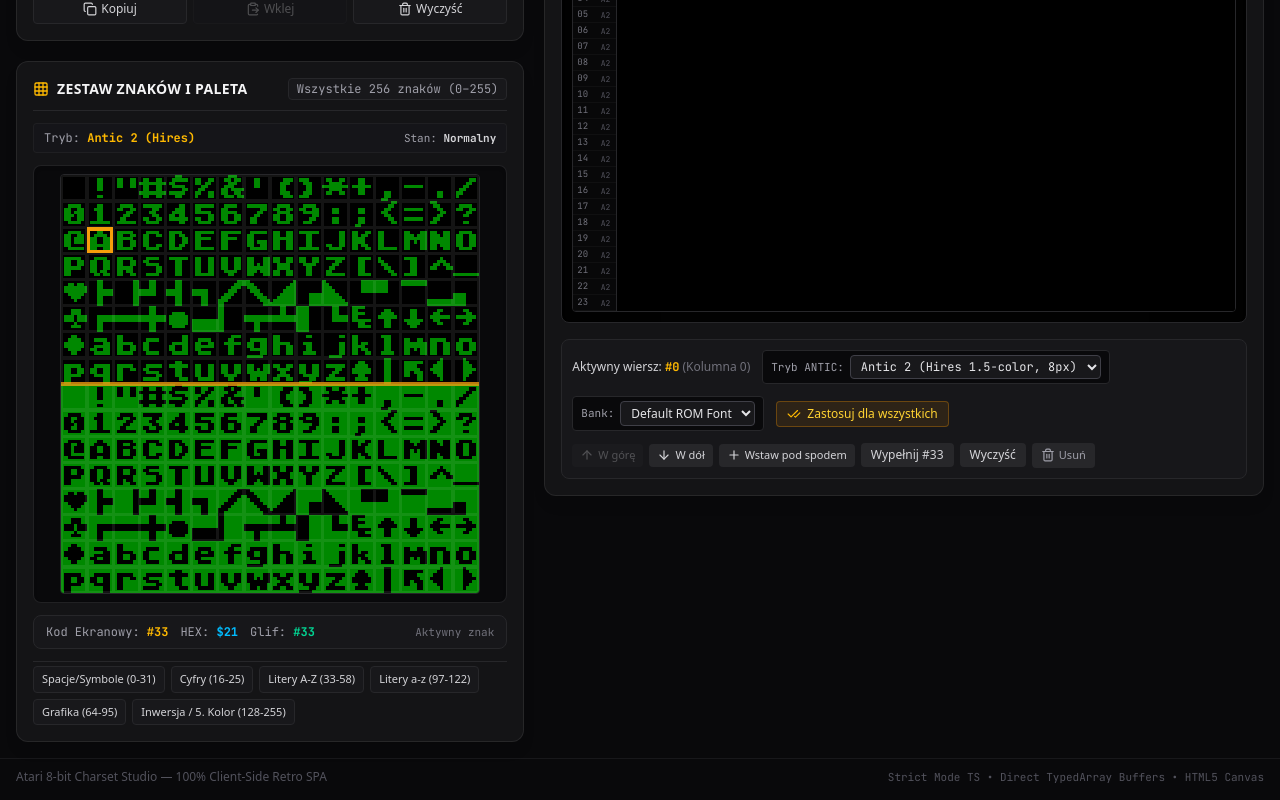
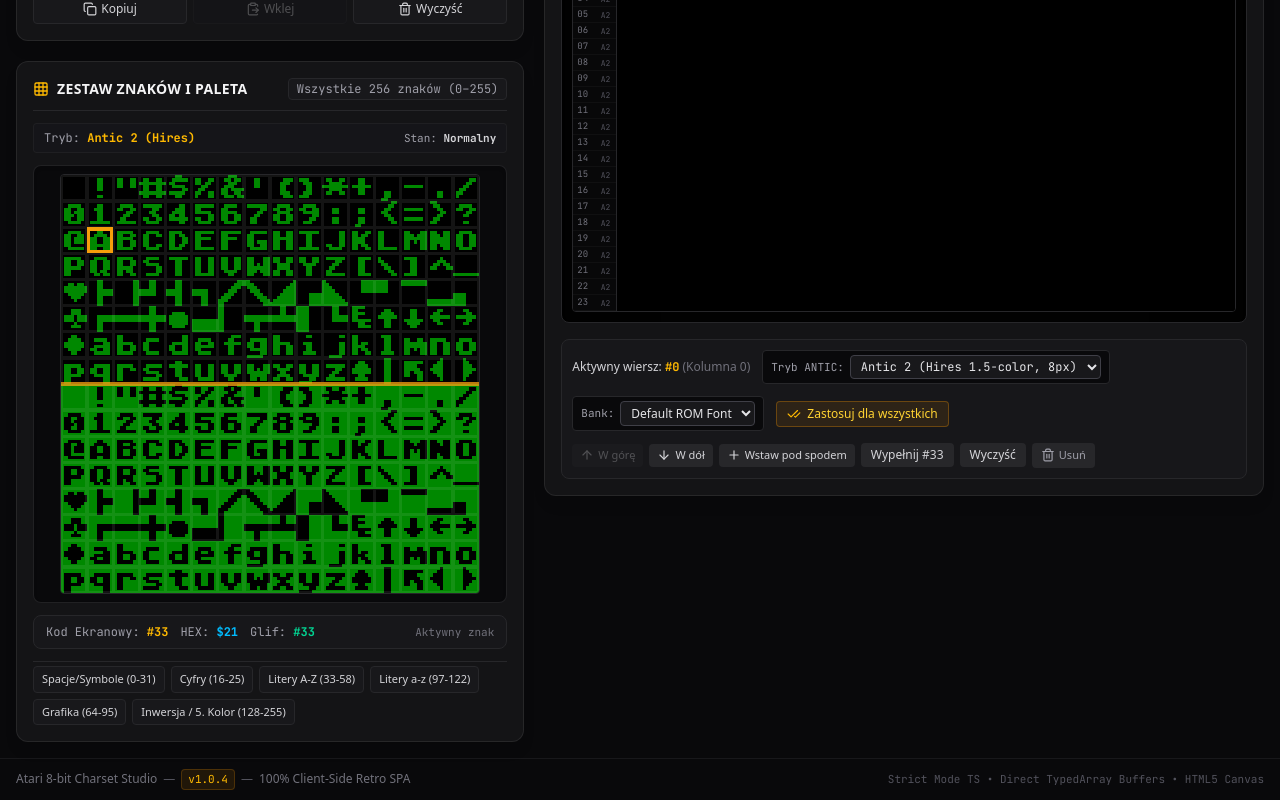
Before and after one commit to grzes71/atari-charset-studio, a React (Vite) app: page / in a window 1280 px wide. Shown: the part 705-1505 px from the top of the page. Built offline with nearby package versions, Linux system fonts and the light colour scheme.

Commit message:
feat: Show release version in footer

```diff
--- a/src/App.tsx
+++ b/src/App.tsx
@@ -105,9 +105,17 @@ export const App: React.FC = () => {
       </main>
 
       {/* Footer info */}
-      <footer className="px-4 py-2.5 text-center text-xs text-zinc-600 border-t border-zinc-900 flex items-center justify-between">
-        <span>Atari 8-bit Charset Studio — 100% Client-Side Retro SPA</span>
-        <span className="font-mono text-[11px]">Strict Mode TS • Direct TypedArray Buffers • HTML5 Canvas</span>
+      <footer className="px-4 py-2.5 text-center text-xs text-zinc-500 border-t border-zinc-900 flex flex-wrap items-center justify-between gap-2">
+        <div className="flex items-center gap-1.5">
+          <span>Atari 8-bit Charset Studio</span>
+          <span className="text-zinc-600">—</span>
+          <span className="text-amber-400 font-mono font-medium px-1.5 py-0.5 rounded bg-amber-500/10 border border-amber-500/20 text-[11px]">
+            v{import.meta.env.VITE_APP_VERSION || '1.0.0'}
+          </span>
+          <span className="text-zinc-600 hidden sm:inline">—</span>
+          <span className="text-zinc-500 hidden sm:inline">100% Client-Side Retro SPA</span>
+        </div>
+        <span className="font-mono text-[11px] text-zinc-600">Strict Mode TS • Direct TypedArray Buffers • HTML5 Canvas</span>
       </footer>
     </div>
   );
--- a/vite.config.ts
+++ b/vite.config.ts
@@ -1,10 +1,14 @@
 import { defineConfig } from 'vite';
 import react from '@vitejs/plugin-react';
 import tailwindcss from '@tailwindcss/vite';
+import packageJson from './package.json';
 
 // https://vite.dev/config/
 export default defineConfig({
   base: './',
+  define: {
+    'import.meta.env.VITE_APP_VERSION': JSON.stringify(packageJson.version),
+  },
   plugins: [
     react(),
     tailwindcss(),
```
Also changed, not shown: src/vite-env.d.ts (added, +9 -0 lines).
